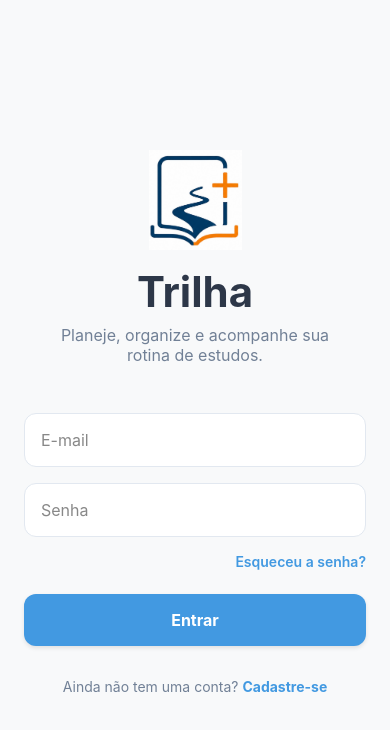
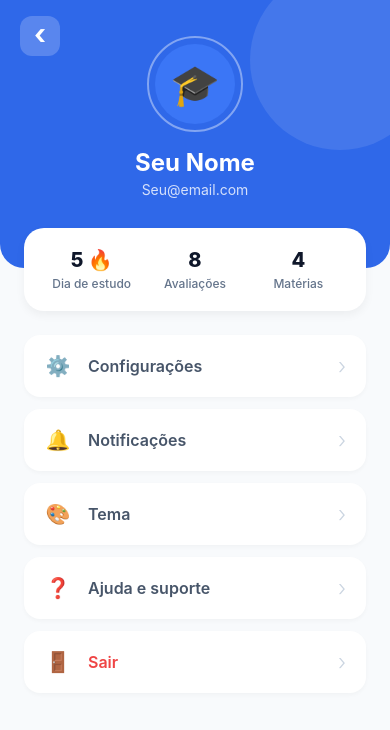
Before and after one commit to pedroalves-ads-uninassau/trilha-mais, a React Native app in the folder frontend/: screen /Perfil in a window 390 px wide. Shown: the top 730 px of the page. Built offline with nearby package versions, Linux system fonts and the light colour scheme.

Commit message:
tela de perfil

```diff
--- a/frontend/App.tsx
+++ b/frontend/App.tsx
@@ -7,6 +7,7 @@ import RecuperacaoSenha from './src/pages/RecuperacaoSenha';
 import Home from './src/pages/Home';
 import Materia from './src/pages/Materia';
 import Assuntos from './src/pages/Assuntos';
+import Perfil from './src/pages/Perfil';
 
 const Stack = createNativeStackNavigator();
 
@@ -21,6 +22,7 @@ export default function AppRoutes() {
         <Stack.Screen name="Home" component={Home} />
         <Stack.Screen name="Materia" component={Materia} />
         <Stack.Screen name="Assuntos" component={Assuntos} />
+        <Stack.Screen name="Perfil" component={Perfil} />
       </Stack.Navigator>
     </NavigationContainer>
   );
--- a/frontend/src/pages/CadastroScreen.tsx
+++ b/frontend/src/pages/CadastroScreen.tsx
@@ -56,7 +56,7 @@ export default function CadastroScreen() {
               <Text style={styles.label}>Nome completo</Text>
               <TextInput
                 style={styles.input}
-                placeholder="Luiz Henrique"
+                placeholder="Seu nome"
                 placeholderTextColor="#A0AEC0"
                 value={nome}
                 onChangeText={setNome}
--- a/frontend/src/pages/Home.tsx
+++ b/frontend/src/pages/Home.tsx
@@ -38,6 +38,14 @@ export default function Home() {
 
   const navigation = useNavigation<any>();
 
+  // Função para a mudança na Barra de Navegação
+  const aoMudarAba = (novaAba: ChaveAba) => {
+    setAbaAtiva(novaAba);
+    if (novaAba === 'perfil') {
+      navigation.navigate('Perfil');
+    }
+  };
+
   return (
     <SafeAreaView style={styles.areaSegura}>
       <StatusBar barStyle="light-content" />
@@ -57,7 +65,11 @@ export default function Home() {
               </Text>
             </View>
 
-            <TouchableOpacity style={styles.botaoAvatar} activeOpacity={0.8}>
+            <TouchableOpacity
+              style={styles.botaoAvatar}
+              activeOpacity={0.8}
+              onPress={() => navigation.navigate('Perfil')}
+            >
               <Text style={styles.emojiAvatar}>🎓</Text>
             </TouchableOpacity>
           </View>
@@ -117,7 +129,7 @@ export default function Home() {
         </View>
       </ScrollView>
 
-      <BarraNavegacao ativa={abaAtiva} aoMudar={setAbaAtiva} />
+      <BarraNavegacao ativa={abaAtiva} aoMudar={aoMudarAba} />
     </SafeAreaView>
   );
 }
--- a/frontend/src/pages/Perfil.tsx
+++ b/frontend/src/pages/Perfil.tsx
@@ -1,9 +1,261 @@
-import { View, Text } from "react-native";
+import React from 'react';
+import {
+  View,
+  Text,
+  StyleSheet,
+  SafeAreaView,
+  ScrollView,
+  TouchableOpacity,
+  StatusBar,
+} from 'react-native';
+import { useNavigation } from '@react-navigation/native';
 
 export default function Perfil() {
+  const navigation = useNavigation<any>();
+
   return (
-    <View>
-      <Text>Tela de Perfil</Text>
-    </View>
+    <SafeAreaView style={styles.safeArea}>
+      <StatusBar barStyle="light-content" backgroundColor="#2F68E9" />
+
+      <ScrollView
+        style={styles.container}
+        showsVerticalScrollIndicator={false}
+        contentContainerStyle={styles.scrollContent}
+      >
+        {/* Cabeçalho Azul */}
+        <View style={styles.header}>
+          {/* Bolha decorativa de fundo no canto superior direito */}
+          <View style={styles.bolhaDecorativa} />
+
+          {/* Botão de Voltar */}
+          <TouchableOpacity
+            style={styles.backButton}
+            onPress={() => navigation.goBack()}
+            activeOpacity={0.7}
+          >
+            <Text style={styles.backButtonText}>‹</Text>
+          </TouchableOpacity>
+
+          {/* Avatar do Usuário */}
+          <View style={styles.avatarBorder}>
+            <View style={styles.avatarBackground}>
+              <Text style={styles.avatarEmoji}>🎓</Text>
+            </View>
+          </View>
+
+          {/* Informações do Usuário */}
+          <Text style={styles.userName}>Seu Nome</Text>
+          <Text style={styles.userEmail}>Seu@email.com</Text>
+        </View>
+
+        {/* Card Flutuante de Estatísticas */}
+        <View style={styles.statsCard}>
+          <View style={styles.statItem}>
+            <Text style={styles.statValue}>5 🔥</Text>
+            <Text style={styles.statLabel}>Dia de estudo</Text>
+          </View>
+
+          <View style={styles.statItem}>
+            <Text style={styles.statValue}>8</Text>
+            <Text style={styles.statLabel}>Avaliações</Text>
+          </View>
+
+          <View style={styles.statItem}>
+            <Text style={styles.statValue}>4</Text>
+            <Text style={styles.statLabel}>Matérias</Text>
+          </View>
+        </View>
+
+        {/* Menu de Opções */}
+        <View style={styles.menuContainer}>
+          <TouchableOpacity style={styles.menuItem} activeOpacity={0.7}>
+            <Text style={styles.menuIcon}>⚙️</Text>
+            <Text style={styles.menuText}>Configurações</Text>
+            <Text style={styles.chevron}>›</Text>
+          </TouchableOpacity>
+
+          <TouchableOpacity style={styles.menuItem} activeOpacity={0.7}>
+            <Text style={styles.menuIcon}>🔔</Text>
+            <Text style={styles.menuText}>Notificações</Text>
+            <Text style={styles.chevron}>›</Text>
+          </TouchableOpacity>
+
+          <TouchableOpacity style={styles.menuItem} activeOpacity={0.7}>
+            <Text style={styles.menuIcon}>🎨</Text>
+            <Text style={styles.menuText}>Tema</Text>
+            <Text style={styles.chevron}>›</Text>
+          </TouchableOpacity>
+
+          <TouchableOpacity style={styles.menuItem} activeOpacity={0.7}>
+            <Text style={styles.menuIcon}>❓</Text>
+            <Text style={styles.menuText}>Ajuda e suporte</Text>
+            <Text style={styles.chevron}>›</Text>
+          </TouchableOpacity>
+
+          <TouchableOpacity
+            style={styles.menuItem}
+            activeOpacity={0.7}
+            onPress={() => navigation.navigate('Login')}
+          >
+            <Text style={styles.menuIcon}>🚪</Text>
+            <Text style={[styles.menuText, styles.textDestructive]}>Sair</Text>
+            <Text style={styles.chevron}>›</Text>
+          </TouchableOpacity>
+        </View>
+      </ScrollView>
+    </SafeAreaView>
   );
 }
+
+const styles = StyleSheet.create({
+  safeArea: {
+    flex: 1,
+    backgroundColor: '#2F68E9',
+  },
+  container: {
+    flex: 1,
+    backgroundColor: '#F8FAFC',
+  },
+  scrollContent: {
+    flexGrow: 1,
+    paddingBottom: 40,
+  },
+  header: {
+    backgroundColor: '#2F68E9',
+    alignItems: 'center',
+    paddingTop: 16,
+    paddingBottom: 70, // Espaço extra para o card flutuante sobrepor
+    position: 'relative',
+    overflow: 'hidden',
+    borderBottomLeftRadius: 24,
+    borderBottomRightRadius: 24,
+  },
+  bolhaDecorativa: {
+    position: 'absolute',
+    top: -30,
+    right: -40,
+    width: 180,
+    height: 180,
+    borderRadius: 90,
+    backgroundColor: 'rgba(255, 255, 255, 0.1)',
+  },
+  backButton: {
+    position: 'absolute',
+    top: 16,
+    left: 20,
+    width: 40,
+    height: 40,
+    borderRadius: 12,
+    backgroundColor: 'rgba(255, 255, 255, 0.2)',
+    justifyContent: 'center',
+    alignItems: 'center',
+    zIndex: 10,
+  },
+  backButtonText: {
+    color: '#FFFFFF',
+    fontSize: 28,
+    fontWeight: 'bold',
+    marginTop: -4,
+  },
+  avatarBorder: {
+    width: 96,
+    height: 96,
+    borderRadius: 48,
+    borderWidth: 2,
+    borderColor: 'rgba(255, 255, 255, 0.4)',
+    justifyContent: 'center',
+    alignItems: 'center',
+    marginTop: 20,
+    marginBottom: 16,
+  },
+  avatarBackground: {
+    width: 80,
+    height: 80,
+    borderRadius: 40,
+    backgroundColor: '#3B76F6',
+    justifyContent: 'center',
+    alignItems: 'center',
+  },
+  avatarEmoji: {
+    fontSize: 40,
+  },
+  userName: {
+    fontSize: 24,
+    fontWeight: 'bold',
+    color: '#FFFFFF',
+    marginBottom: 4,
+  },
+  userEmail: {
+    fontSize: 14,
+    color: 'rgba(255, 255, 255, 0.8)',
+  },
+  statsCard: {
+    backgroundColor: '#FFFFFF',
+    flexDirection: 'row',
+    justifyContent: 'space-between',
+    marginHorizontal: 24,
+    paddingVertical: 20,
+    paddingHorizontal: 16,
+    borderRadius: 20,
+    marginTop: -40, // Isso faz o card subir e sobrepor a área azul
+    shadowColor: '#000',
+    shadowOffset: { width: 0, height: 4 },
+    shadowOpacity: 0.05,
+    shadowRadius: 10,
+    elevation: 4,
+    zIndex: 10,
+  },
+  statItem: {
+    flex: 1,
+    alignItems: 'center',
+  },
+  statValue: {
+    fontSize: 20,
+    fontWeight: '800',
+    color: '#0F172A',
+    marginBottom: 4,
+  },
+  statLabel: {
+    fontSize: 12,
+    color: '#64748B',
+    fontWeight: '500',
+  },
+  menuContainer: {
+    paddingHorizontal: 24,
+    marginTop: 24,
+  },
+  menuItem: {
+    flexDirection: 'row',
+    alignItems: 'center',
+    backgroundColor: '#FFFFFF',
+    paddingVertical: 18,
+    paddingHorizontal: 20,
+    borderRadius: 16,
+    marginBottom: 12,
+    shadowColor: '#000',
+    shadowOffset: { width: 0, height: 2 },
+    shadowOpacity: 0.03,
+    shadowRadius: 4,
+    elevation: 2,
+  },
+  menuIcon: {
+    fontSize: 20,
+    marginRight: 16,
+    width: 28,
+    textAlign: 'center',
+  },
+  menuText: {
+    flex: 1,
+    fontSize: 16,
+    fontWeight: '600',
+    color: '#475569',
+  },
+  textDestructive: {
+    color: '#EF4444',
+  },
+  chevron: {
+    fontSize: 22,
+    color: '#CBD5E1',
+    fontWeight: '300',
+  },
+});
```
Also changed, not shown: frontend/src/pages/Login.tsx (deleted, +0 -11 lines).
